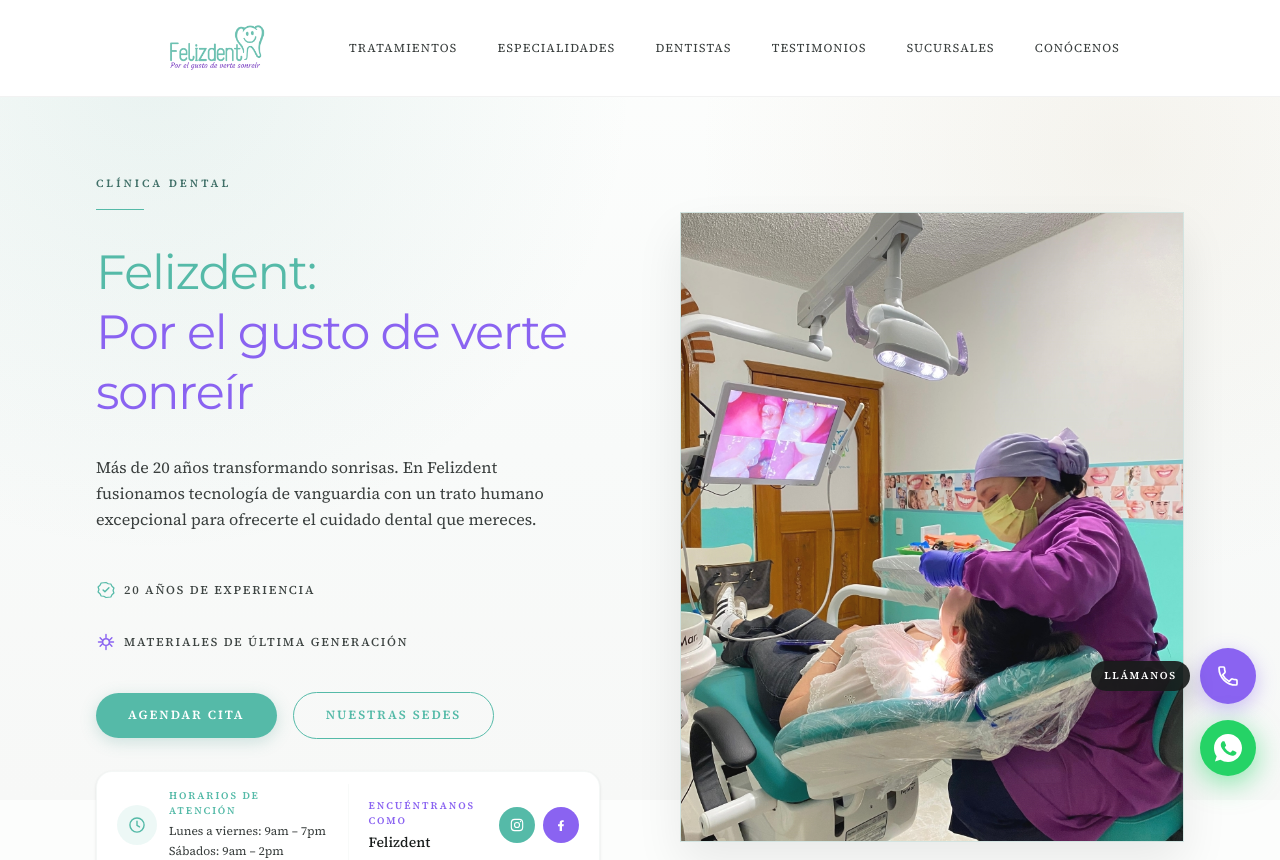
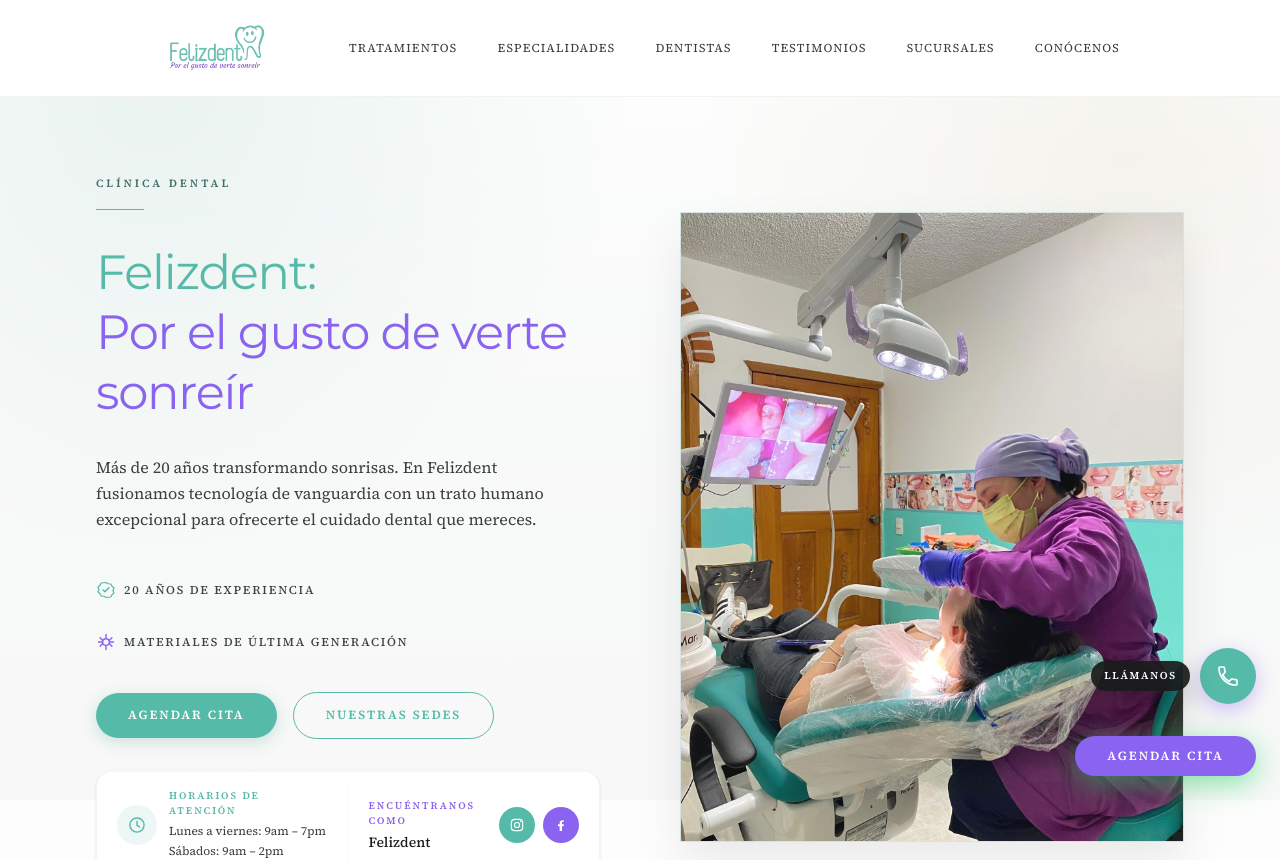
Before and after one commit to Esdras160/felizdentpage, a Next.js app: page / in a window 1280 px wide. Shown: the top 860 px of the page. Built offline with nearby package versions, Linux system fonts and the light colour scheme.

Commit message:
commit 6

```diff
--- a/app/globals.css
+++ b/app/globals.css
@@ -126,7 +126,7 @@
   width: 56px;
   height: 56px;
   border-radius: 50%;
-  background: var(--color-accent-purple);
+  background: var(--color-primary);
   box-shadow: 0 6px 20px rgba(138, 99, 241, 0.4);
   transition: transform 250ms ease, box-shadow 250ms ease, background 250ms ease;
 }
@@ -169,20 +169,30 @@
   bottom: 1.5rem;
   right: 1.5rem;
   z-index: 999;
-  display: flex;
+  display: inline-flex;
   align-items: center;
   justify-content: center;
-  width: 56px;
-  height: 56px;
-  border-radius: 50%;
-  background: #25d366;
-  box-shadow: 0 6px 20px rgba(37, 211, 102, 0.4);
-  transition: transform 250ms ease, box-shadow 250ms ease;
+  padding: 0.85rem 2rem;
+  border-radius: 999px;
+  background: var(--color-accent-purple);
+  color: white;
+  font-size: 0.78rem;
+  font-weight: 700;
+  letter-spacing: 0.16em;
+  text-transform: uppercase;
+  white-space: nowrap;
+  box-shadow: 0 4px 16px rgba(74, 155, 142, 0.25);
+  transition: background 250ms ease, transform 250ms ease, box-shadow 250ms ease;
 }
 
 .whatsapp-float:hover {
-  transform: scale(1.1);
-  box-shadow: 0 8px 28px rgba(37, 211, 102, 0.5);
+  background: #3d857a;
+  transform: translateY(-2px);
+  box-shadow: 0 8px 24px rgba(74, 155, 142, 0.35);
+}
+
+.whatsapp-float-label {
+  line-height: 1;
 }
 
 @media (max-width: 768px) {
@@ -199,6 +209,7 @@
 
   .whatsapp-float {
     right: 1rem;
+    padding: 0.78rem 1.25rem;
   }
 }
 
--- a/app/layout.tsx
+++ b/app/layout.tsx
@@ -75,10 +75,9 @@ export default function RootLayout({
           rel="noopener noreferrer"
           className="whatsapp-float animate-pulse-soft"
           aria-label="Contactar por WhatsApp"
+          title="Agendar cita por WhatsApp"
         >
-          <svg viewBox="0 0 32 32" width="28" height="28" fill="white">
-            <path d="M16.004 0h-.008C7.174 0 .002 7.174.002 16.002c0 3.5 1.128 6.744 3.046 9.378L1.06 31.29l6.196-1.964A15.89 15.89 0 0 0 16.004 32C24.83 32 32 24.826 32 16.002 32 7.174 24.83 0 16.004 0Zm9.31 22.614c-.39 1.098-2.282 2.1-3.17 2.166-.8.06-1.544.374-5.198-1.112-4.402-1.79-7.196-6.3-7.414-6.59-.218-.292-1.782-2.376-1.782-4.53s1.128-3.214 1.53-3.654c.4-.44.874-.55 1.166-.55.292 0 .584.002.838.016.27.014.63-.102.984.75.39.93 1.312 3.214 1.424 3.448.112.234.188.508.038.8-.15.292-.224.474-.444.73-.22.256-.462.572-.662.768-.22.218-.448.454-.192.89.256.438 1.14 1.876 2.446 3.04 1.68 1.496 3.094 1.96 3.532 2.18.44.218.694.184.95-.112.256-.294 1.098-1.278 1.39-1.718.292-.44.584-.366.984-.22.4.148 2.534 1.196 2.97 1.414.438.218.728.33.838.51.112.184.112 1.048-.278 2.148Z" />
-          </svg>
+          <span className="whatsapp-float-label">Agendar cita</span>
         </a>
       </body>
     </html>
--- a/app/page.tsx
+++ b/app/page.tsx
@@ -217,7 +217,7 @@ export default function Home() {
               <div className="mb-6 h-px w-12 bg-accent-purple/40" />
               <h2 className="font-headline mb-3 text-3xl font-light text-on-background">Tratamientos</h2>
               <p className="text-on-surface-variant max-w-2xl font-light">
-                Tratamientos clínicos enfocados en prevención, restauración y funcionalidad para cuidar tu salud bucal en cada etapa.
+                Contamos con tratamientos clínicos enfocados en prevención, restauración y funcionalidad para cuidar tu salud bucal en cada etapa.
               </p>
             </div>
 
```
